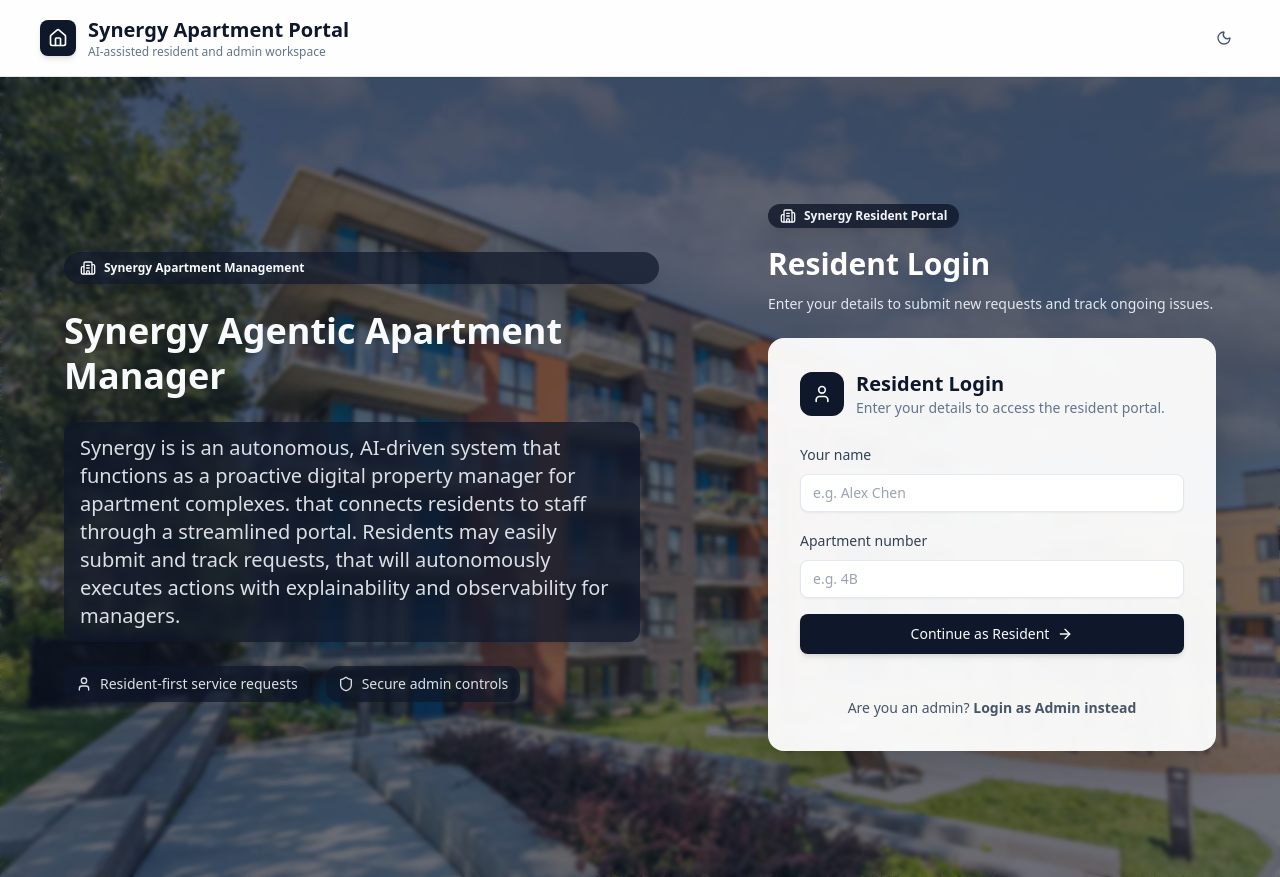
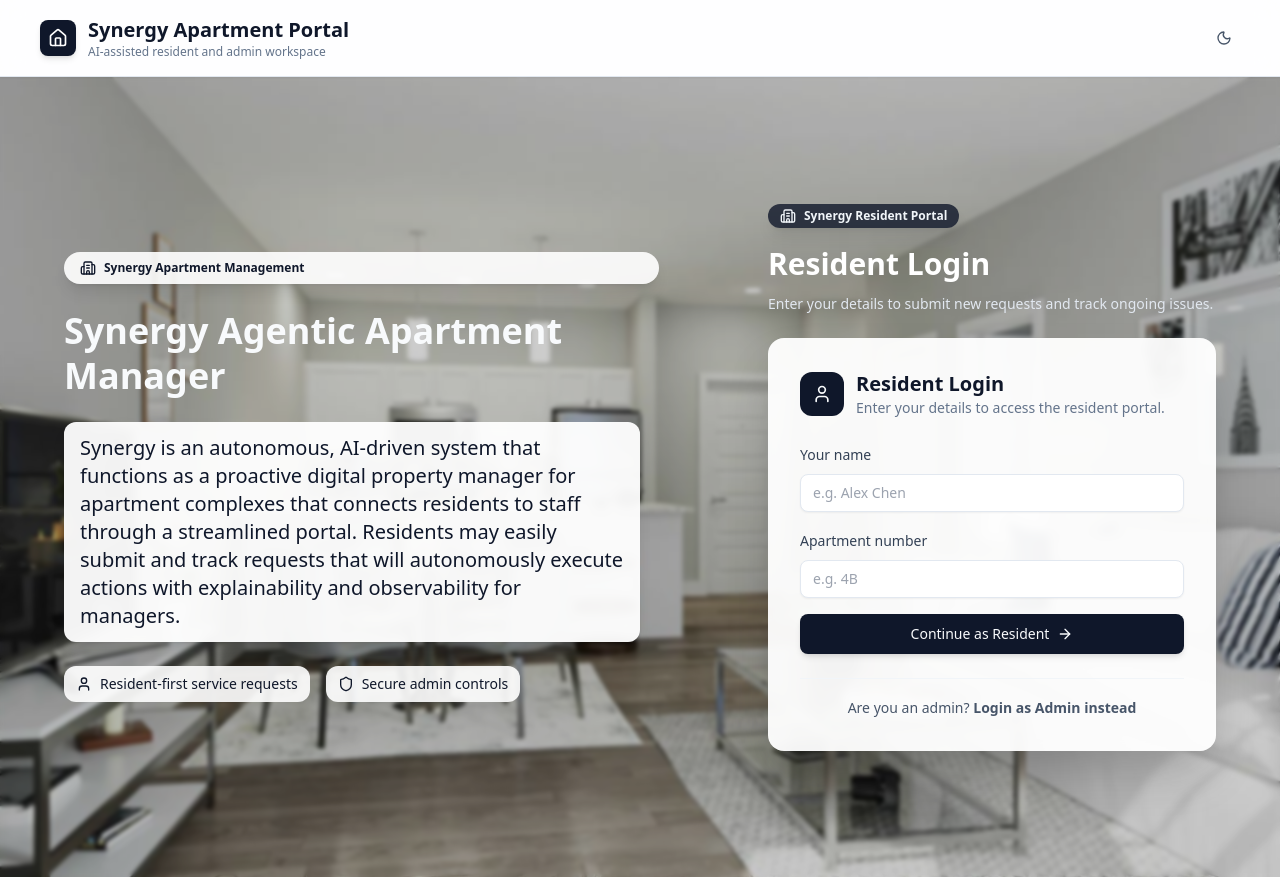
Before and after one commit to vintu2001/Synergy_CMPE272, a React (Vite) app in the folder frontend/: page / in a window 1280 px wide. Built offline with nearby package versions, Linux system fonts and the light colour scheme; no server answers.

Commit message:
Home Page Light mode Fix

```diff
--- a/frontend/src/pages/AdminDashboard.jsx
+++ b/frontend/src/pages/AdminDashboard.jsx
@@ -48,7 +48,6 @@ export default function AdminDashboard() {
     notes: "",
   });
 
-  // NEW: per-request status + comment edits
   const [statusEdits, setStatusEdits] = useState({}); // { [requestId]: { status, comment } }
 
   const load = async () => {
--- a/frontend/src/pages/Home.jsx
+++ b/frontend/src/pages/Home.jsx
@@ -1,7 +1,31 @@
-import { useState } from "react";
+import { useState, useEffect } from "react";
 import { useNavigate } from "react-router-dom";
 import { ArrowRight, Shield, User, Building2, KeyRound } from "lucide-react";
 import { useUser } from "../context/UserContext";
+
+// Hook to detect whether the app is in dark mode
+function useIsDarkMode() {
+  const [isDark, setIsDark] = useState(() => {
+    if (typeof document === "undefined") return false;
+    return document.documentElement.classList.contains("dark");
+  });
+
+  useEffect(() => {
+    if (typeof document === "undefined") return;
+
+    const root = document.documentElement;
+
+    const observer = new MutationObserver(() => {
+      setIsDark(root.classList.contains("dark"));
+    });
+
+    observer.observe(root, { attributes: true, attributeFilter: ["class"] });
+
+    return () => observer.disconnect();
+  }, []);
+
+  return isDark;
+}
 
 export default function Home() {
   const navigate = useNavigate();
@@ -15,6 +39,8 @@ export default function Home() {
 
   const [adminKey, setAdminKey] = useState("");
   const [adminError, setAdminError] = useState("");
+
+  const isDark = useIsDarkMode();
 
   const handleResidentSubmit = (e) => {
     e.preventDefault();
@@ -41,20 +67,35 @@ export default function Home() {
     navigate("/admin");
   };
 
+  const backgroundUrl = isDark
+    ? "url('/apartment-bg.webp')" // dark mode background
+    : "url('/lewisRender2.jpg')"; // light mode background
+
   return (
     <div className="relative w-full min-h-screen flex items-center justify-center py-12 px-4">
       {/* Background image */}
       <div
-        className="absolute inset-0 bg-cover bg-center"
-        style={{ backgroundImage: "url('/apartment-bg.webp')" }}
+        className="absolute inset-0 bg-cover bg-center transition-[background-image] duration-500"
+        style={{ backgroundImage: backgroundUrl }}
       />
-      {/* Dark overlay + slight blur for readability */}
-      <div className="absolute inset-0 bg-slate-900/60 backdrop-blur-[2px]" />
+
+      {/* Overlay (darker in dark mode, lighter in light mode) */}
+      <div
+        className={`absolute inset-0 backdrop-blur-[2px] ${
+          isDark ? "bg-slate-900/60" : "bg-black/20"
+        }`}
+      />
 
       <div className="relative z-10 w-full max-w-6xl grid gap-10 lg:grid-cols-[minmax(0,1.15fr)_minmax(0,1fr)] items-center">
-        {/* Left hero section (only on lg+) */}
+        {/* Left hero section */}
         <div className="hidden lg:flex flex-col gap-6 text-slate-50">
-          <p className="inline-flex items-center gap-2 rounded-full bg-slate-900/70 px-4 py-2 text-xs font-semibold shadow-lg">
+          <p
+            className={`inline-flex items-center gap-2 rounded-full px-4 py-2 text-xs font-semibold shadow-lg ${
+              isDark
+                ? "bg-slate-900/70 text-slate-50"
+                : "bg-white/90 text-slate-900"
+            }`}
+          >
             <Building2 className="h-4 w-4" />
             Synergy Apartment Management
           </p>
@@ -63,18 +104,38 @@ export default function Home() {
             Synergy Agentic Apartment Manager
           </h1>
 
-          <p className="inline-block text-lg md:text-xl text-slate-100/90 max-w-xl bg-slate-900/75 px-4 py-3 rounded-xl shadow-lg backdrop-blur-sm">
-            Synergy is is an autonomous, AI-driven system that functions as a proactive digital property manager for apartment complexes.
-            that connects residents to staff through a streamlined portal.
-            Residents may easily submit and track requests, that will autonomously executes actions with explainability and observability for managers.
+          <p
+            className={`inline-block text-lg md:text-xl max-w-xl px-4 py-3 rounded-xl shadow-lg backdrop-blur-sm ${
+              isDark
+                ? "bg-slate-900/75 text-slate-100/90"
+                : "bg-white/95 text-slate-900"
+            }`}
+          >
+            Synergy is an autonomous, AI-driven system that functions as a
+            proactive digital property manager for apartment complexes that
+            connects residents to staff through a streamlined portal. Residents
+            may easily submit and track requests that will autonomously execute
+            actions with explainability and observability for managers.
           </p>
 
-          <div className="flex flex-wrap gap-4 text-sm text-slate-100/90">
-            <div className="inline-flex items-center gap-2 rounded-xl bg-slate-900/70 px-3 py-2">
+          <div className="flex flex-wrap gap-4 text-sm">
+            <div
+              className={`inline-flex items-center gap-2 rounded-xl px-3 py-2 ${
+                isDark
+                  ? "bg-slate-900/70 text-slate-100/90"
+                  : "bg-white/90 text-slate-900"
+              }`}
+            >
               <User className="h-4 w-4" />
               <span>Resident-first service requests</span>
             </div>
-            <div className="inline-flex items-center gap-2 rounded-xl bg-slate-900/70 px-3 py-2">
+            <div
+              className={`inline-flex items-center gap-2 rounded-xl px-3 py-2 ${
+                isDark
+                  ? "bg-slate-900/70 text-slate-100/90"
+                  : "bg-white/90 text-slate-900"
+              }`}
+            >
               <Shield className="h-4 w-4" />
               <span>Secure admin controls</span>
             </div>
--- a/frontend/src/pages/ResidentSubmission.jsx
+++ b/frontend/src/pages/ResidentSubmission.jsx
@@ -43,12 +43,10 @@ export default function ResidentSubmission() {
   const debounceRef = useRef(null);
   const abortControllerRef = useRef(null);
 
-  // NEW: State for option selection flow - allow multiple options to be expanded
-  const [expandedOptions, setExpandedOptions] = useState(new Set()); // Track which options' details are expanded
+  const [expandedOptions, setExpandedOptions] = useState(new Set());
 
   const charCount = useMemo(() => messageText.length || 0, [messageText]);
 
-  // Toggle function for expanding/collapsing option details
   const toggleOptionDetails = (optionId) => {
     setExpandedOptions(prev => {
       const newSet = new Set(prev);
@@ -61,20 +59,19 @@ export default function ResidentSubmission() {
     });
   };
 
-  // Parse action text into steps for display
   const parseActionSteps = (action, reasoning) => {
     const steps = [];
 
-    // Try to extract steps from action text
+
     const text = action + ' ' + reasoning;
 
-    // Look for numbered steps or sequential actions
+
     const numberedSteps = text.match(/\d+[.)]\s*[^.]+\./g);
     if (numberedSteps && numberedSteps.length > 0) {
       return numberedSteps.map(s => s.replace(/^\d+[.)]\s*/, '').trim());
     }
 
-    // Look for "first", "then", "finally" patterns
+
     const sequentialPattern = /(first|then|next|after|finally)[,:]?\s*([^.]+)/gi;
     let match;
     while ((match = sequentialPattern.exec(text)) !== null) {
@@ -82,7 +79,7 @@ export default function ResidentSubmission() {
     }
     if (steps.length > 0) return steps;
 
-    // Look for action keywords
+
     const actionKeywords = ['contact', 'dispatch', 'schedule', 'send', 'perform', 'check', 'repair', 'replace', 'inspect'];
     const sentences = text.split(/[.;]/).filter(s => s.trim());
 
@@ -96,7 +93,7 @@ export default function ResidentSubmission() {
       }
     }
 
-    // If we still have no steps, create basic steps from the action
+
     if (steps.length === 0) {
       if (action.toLowerCase().includes('emergency') || action.toLowerCase().includes('immediate')) {
         steps.push('Emergency service dispatch initiated');
@@ -113,7 +110,7 @@ export default function ResidentSubmission() {
       }
     }
 
-    return steps.slice(0, 5); // Limit to 5 steps max
+    return steps.slice(0, 5);
   };
 
   useEffect(() => {
@@ -123,35 +120,35 @@ export default function ResidentSubmission() {
   }, [residentId, setValue]);
 
   useEffect(() => {
-    // Don't classify if message is too short or resident not set
+
     if (!messageText || messageText.trim().length < 15 || !residentId) {
       setAnalysis(null);
       setError("");
       return;
     }
 
-    // Cancel any in-flight request
+
     if (abortControllerRef.current) {
       abortControllerRef.current.abort();
     }
 
-    // Clear any existing timeout
+
     if (debounceRef.current) clearTimeout(debounceRef.current);
 
-    // Create new abort controller for this request
+
     abortControllerRef.current = new AbortController();
     const signal = abortControllerRef.current.signal;
 
-    // Set a longer debounce (2 seconds) - only classify when user stops typing
+
     debounceRef.current = setTimeout(async () => {
-      // Double-check message hasn't changed (user might have typed more)
+
       const currentMessage = messageText.trim();
       if (currentMessage.length < 15) {
         setAnalyzing(false);
         return;
       }
 
-      // Check if request was cancelled
+
       if (signal.aborted) {
         return;
       }
@@ -161,12 +158,12 @@ export default function ResidentSubmission() {
         setError("");
         const res = await classifyMessage(residentId, currentMessage, { signal });
 
-        // Check again if request was cancelled during API call
+
         if (signal.aborted) {
           return;
         }
 
-        // Only update if message hasn't changed during the API call
+
         if (messageText.trim() === currentMessage) {
           setAnalysis(res);
           setValue("category", res.category);
@@ -174,12 +171,12 @@ export default function ResidentSubmission() {
           setValue("intent", res.intent);
         }
       } catch (e) {
-        // Ignore abort errors
+
         if (e.name === 'AbortError' || e.name === 'CanceledError' || signal.aborted) {
           return;
         }
 
-        // Only show error if message hasn't changed and not aborted
+
         if (messageText.trim() === currentMessage && !signal.aborted) {
           setError("We couldn't analyze the message. Check your connection and try again.");
         }
@@ -188,10 +185,10 @@ export default function ResidentSubmission() {
           setAnalyzing(false);
         }
       }
-    }, 2000); // 2 seconds - wait for user to stop typing
+    }, 2000);
 
     return () => {
-      // Cancel request on cleanup
+
       if (abortControllerRef.current) {
         abortControllerRef.current.abort();
       }
@@ -212,7 +209,7 @@ export default function ResidentSubmission() {
       return;
     }
 
-    // Prevent submission while classification is in progress
+
     if (analyzing) {
       setToast({ message: "Please wait for the issue classification to complete before submitting.", type: "error" });
       return;
@@ -225,24 +222,24 @@ export default function ResidentSubmission() {
       const urgency = watch("urgency") || analysis?.urgency;
       const result = await submitRequest(residentId, messageText, category, urgency);
 
-      // Check if this was a question that got answered
+
       if (result.status === "answered") {
         setToast({
           message: "Your question has been answered!",
           type: "success",
         });
 
-        // Show the answer in a nice format
+
         setSubmittedResult({
           ...result,
           isQuestion: true
         });
 
-        // Don't auto-reset - let user read and manually clear if they want
+
         return;
       }
 
-      // Check if LLM generation failed
+
       if (result.status === "error") {
         setError(result.message);
         setToast({
@@ -250,7 +247,7 @@ export default function ResidentSubmission() {
           type: "error"
         });
 
-        // Store error result with request_id so user can escalate
+
         setSubmittedResult({
           ...result,
           isError: true,
@@ -259,7 +256,7 @@ export default function ResidentSubmission() {
         return;
       }
 
-      // Store result and show option selection
+
       setSubmittedResult(result);
       setToast({
         message: `Request classified! Please select a resolution option.`,
@@ -273,7 +270,6 @@ export default function ResidentSubmission() {
     }
   };
 
-  // NEW: Handle option selection
   const handleSelectOption = async (optionId) => {
     if (!submittedResult || !submittedResult.request_id) {
       setToast({
@@ -293,7 +289,7 @@ export default function ResidentSubmission() {
         type: "success",
       });
 
-      // Reset form after option selection
+
       setTimeout(() => {
         reset();
         setAnalysis(null);
```
Also changed, not shown: frontend/public/lewisRender2.jpg (added).
